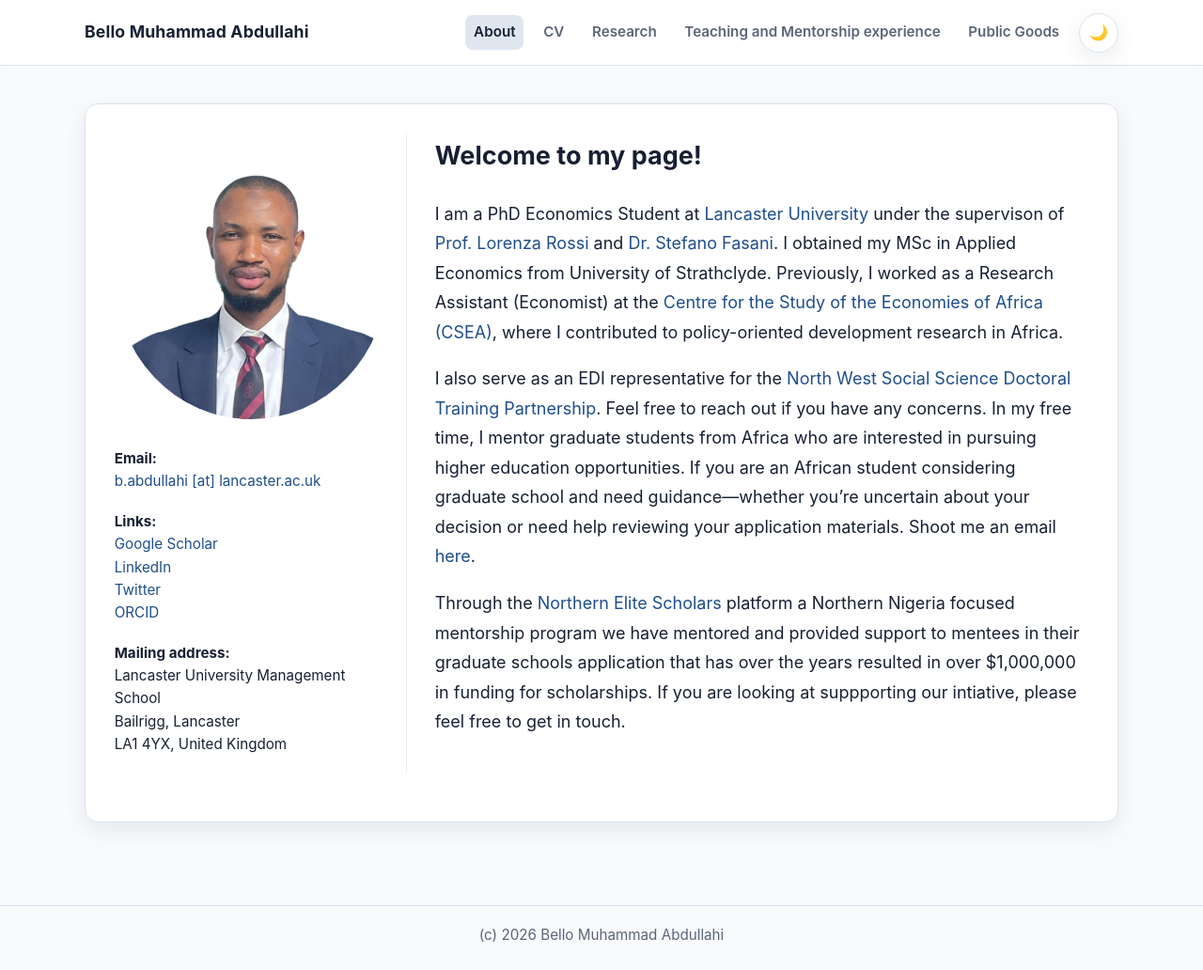
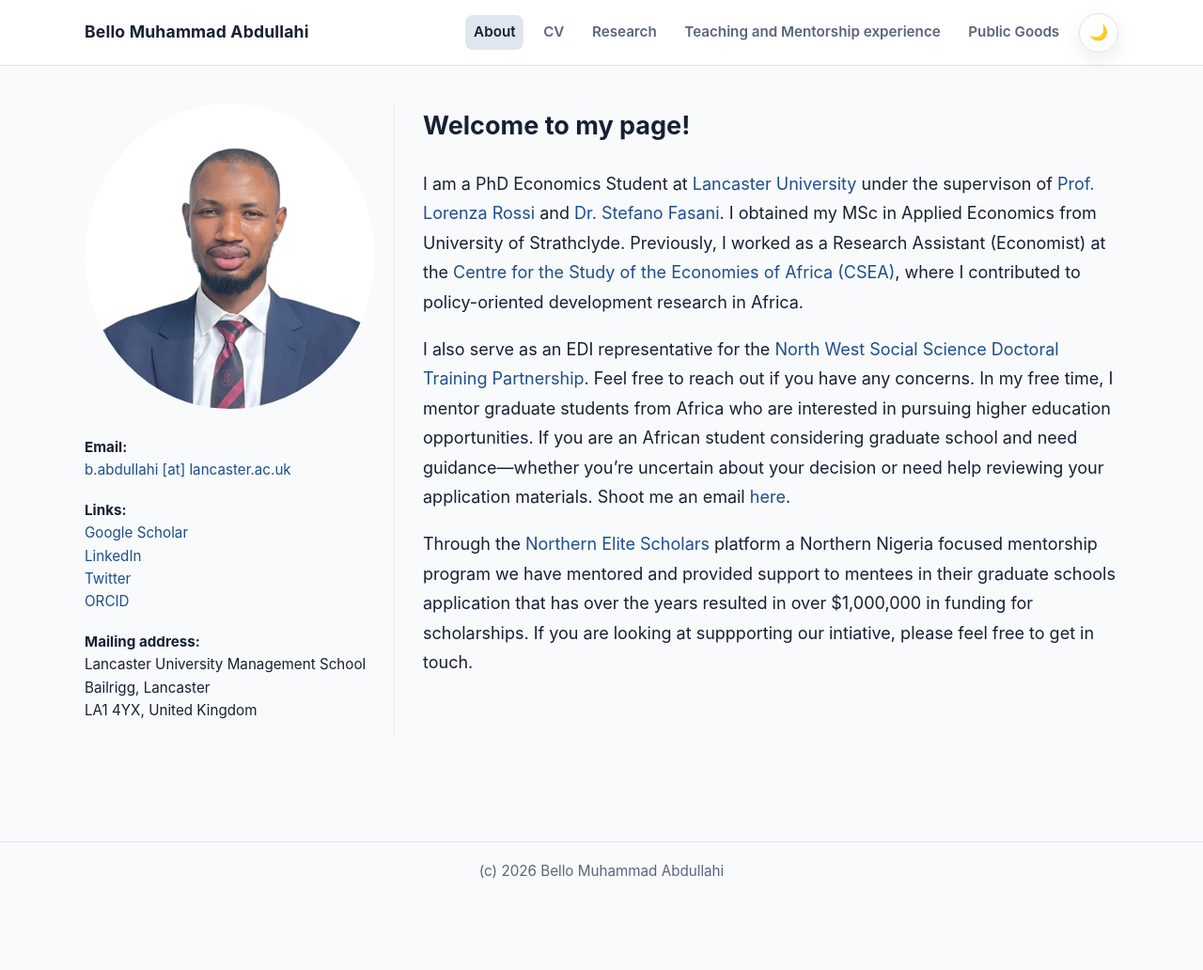
Before and after one commit to Bello-Abdullahi/Bello-Abdullahi.github.io, a Jekyll site: the page built from _pages/about.md, in a window 1280 px wide and 1032 px high. Shown: the whole window at 94% size. Built offline with Jekyll 4.4.1, drawn with Linux system fonts in a browser that asks for light colours.

Commit message:
Refactor .post class styles for transparency
Updated .post class to remove background, border, and padding.

```diff
--- a/assets/css/custom.css
+++ b/assets/css/custom.css
@@ -134,11 +134,11 @@ a:focus {
 }
 
 .post {
-  background: var(--surface);
-  border: 1px solid var(--border);
-  border-radius: 14px;
-  box-shadow: var(--shadow);
-  padding: clamp(1.25rem, 2.4vw, 2.25rem);
+  background: transparent; /* Removes the white background */
+  border: none;            /* Removes the border line */
+  border-radius: 0;        /* Removes rounded corners */
+  box-shadow: none;        /* Removes the shadow/edges */
+  padding: 0;              /* Removes the extra space inside the box */
 }
 
 .post-title {
```
